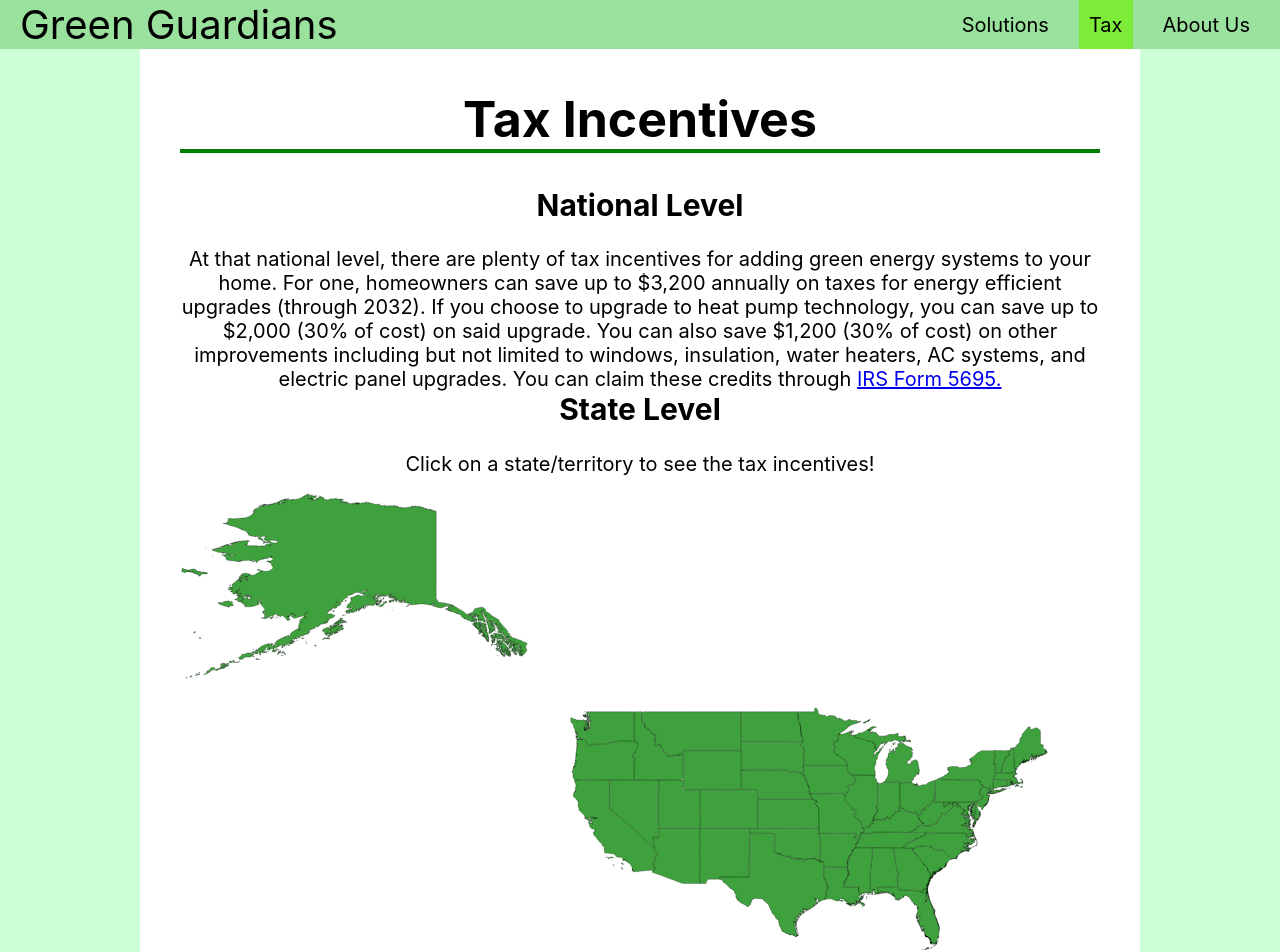
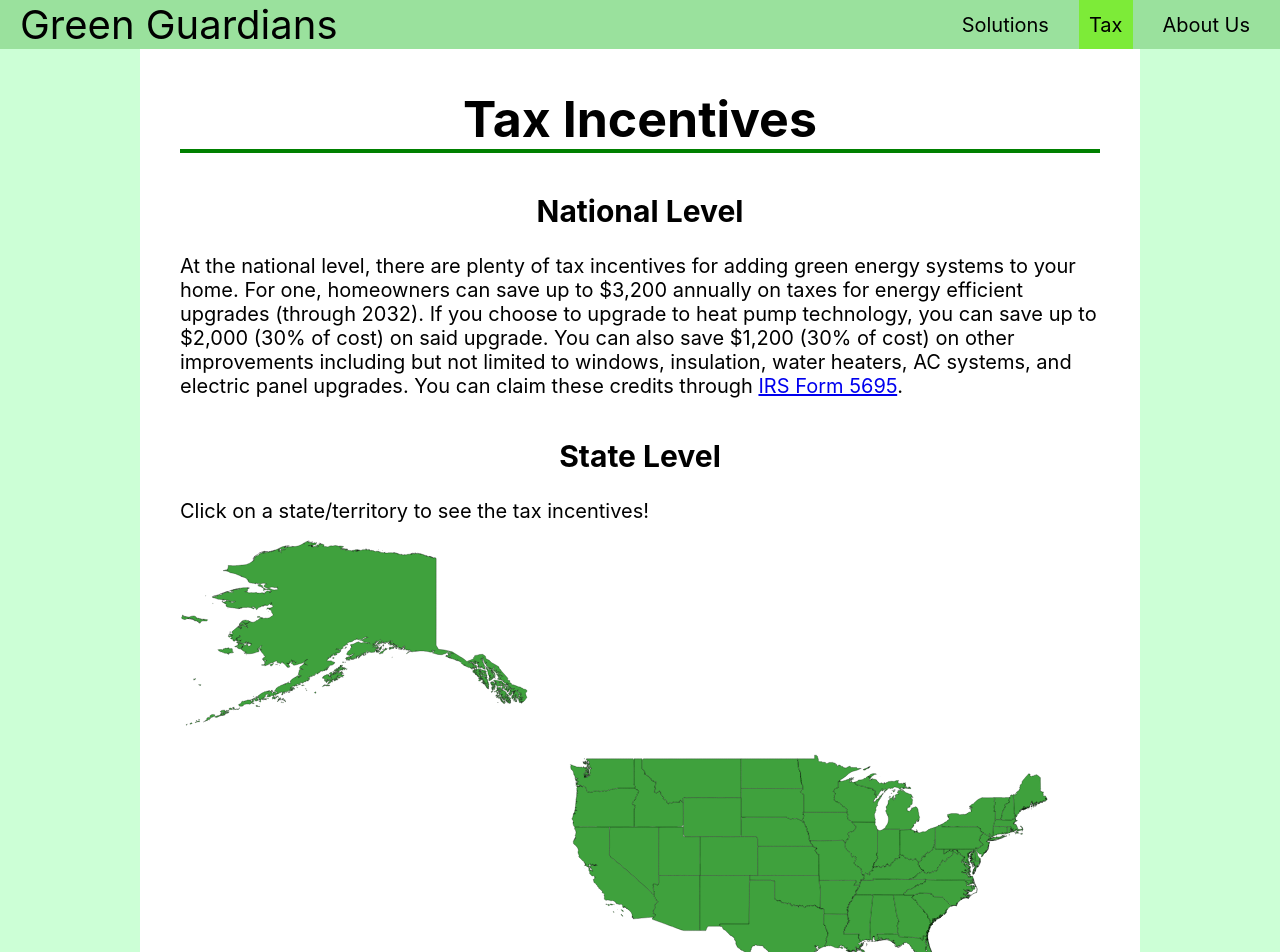
Before and after one commit to chonk9/webmaster23-24, a React (Create React App) app: page /tax-incentives in a window 1280 px wide. Shown: the top 952 px of the page. Built offline with nearby package versions, Linux system fonts and the light colour scheme.

Commit message:
Tidied up Tax Incentives page

```diff
--- a/src/App.css
+++ b/src/App.css
@@ -86,6 +86,6 @@ p {
   text-align: left;
 }
 
-.solution-group-title {
+.page-subheading {
   margin-top: 2rem;
 }
--- a/src/Pages/CleanSolutions.jsx
+++ b/src/Pages/CleanSolutions.jsx
@@ -13,7 +13,7 @@ export default function CleanSolutions() {
     <h1>Clean Solutions</h1>
     <div className="content">
       <div>
-        <h2 className="solution-group-title">Home Systems</h2>
+        <h2 className="page-subheading">Home Systems</h2>
         <div className="solution">
           <SolutionHeading visual={WindAnimation} solutionName="Wind Energy Systems" />
 
@@ -34,7 +34,7 @@ export default function CleanSolutions() {
           </>}/>
         </div>
 
-        <h2 className="solution-group-title">Car Systems</h2>
+        <h2 className="page-subheading">Car Systems</h2>
         <div className="solution">
           <SolutionHeading visual={CarAnimation} solutionName="Electric Vehicles" />
           <TextWrap wrappedSide="Right" wrappedElt={<>
--- a/src/Pages/TaxIncentives.jsx
+++ b/src/Pages/TaxIncentives.jsx
@@ -5,25 +5,21 @@ export default function TaxIncentives() {
   return(<>
     <h1>Tax Incentives</h1>
     <div>
-      <h2>National Level</h2>
-      <p1>At that national level, there are plenty of tax incentives for adding green energy systems to your home. For one, homeowners can save up to
+      <h2 className="page-subheading">National Level</h2>
+      <p>At the national level, there are plenty of tax incentives for adding green energy systems to your home. For one, homeowners can save up to
         $3,200 annually on taxes for energy efficient upgrades (through 2032). If you choose to upgrade to heat pump technology, you can
         save up to $2,000 (30% of cost) on said upgrade. You can also save $1,200 (30% of cost) on other improvements including but not limited to windows, insulation,
         water heaters, AC systems, and electric panel upgrades. You can claim these credits through&nbsp;
-        <a
-        target = '_blank'
-        href = 'https://www.irs.gov/pub/irs-pdf/f5695.pdf'
-        rel = 'norefferer'>
-          IRS Form 5695. </a>
-      </p1>
+        <a target='_blank' href='https://www.irs.gov/pub/irs-pdf/f5695.pdf' rel='noreferrer'>IRS Form 5695</a>.
+      </p>
     </div>
 
     <div>
-      <h2>State Level</h2>
-      <p1>
+      <h2 className="page-subheading">State Level</h2>
+      <p>
         Click on a state/territory to see the tax incentives!
         <Map/>
-      </p1>
+      </p>
     </div>
   </>);
 }
```
